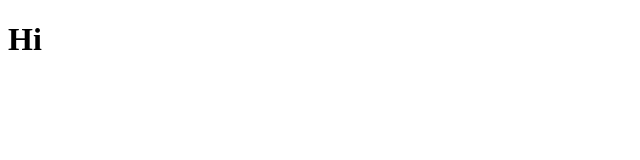
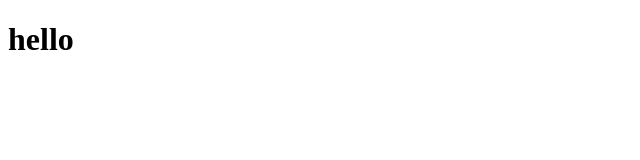
Before and after one commit to Wantaiq/react-weather-app, a React (Create React App) app: page / in a window 1280 px wide. Shown: the top 160 px of the page, without its empty margins (0-640 px from the left). Built offline with nearby package versions, Linux system fonts and the light colour scheme.

Commit message:
Initial set-up

```diff
--- a/src/App.js
+++ b/src/App.js
@@ -1,5 +1,5 @@
 function App() {
-  return <h1>Hi</h1>;
+  return <h1>hello</h1>;
 }
 
 export default App;
--- a/src/index.js
+++ b/src/index.js
@@ -1,6 +1,6 @@
+import './styles.css';
 import React from 'react';
 import ReactDOM from 'react-dom/client';
-import './index.css';
 import App from './App';
 import reportWebVitals from './reportWebVitals';
 
@@ -8,7 +8,7 @@ const root = ReactDOM.createRoot(document.getElementById('root'));
 root.render(
   <React.StrictMode>
     <App />
-  </React.StrictMode>
+  </React.StrictMode>,
 );
 
 // If you want to start measuring performance in your app, pass a function
```
Also changed, not shown: public/manifest.json, src/index.css (deleted), src/styles.css (added).
